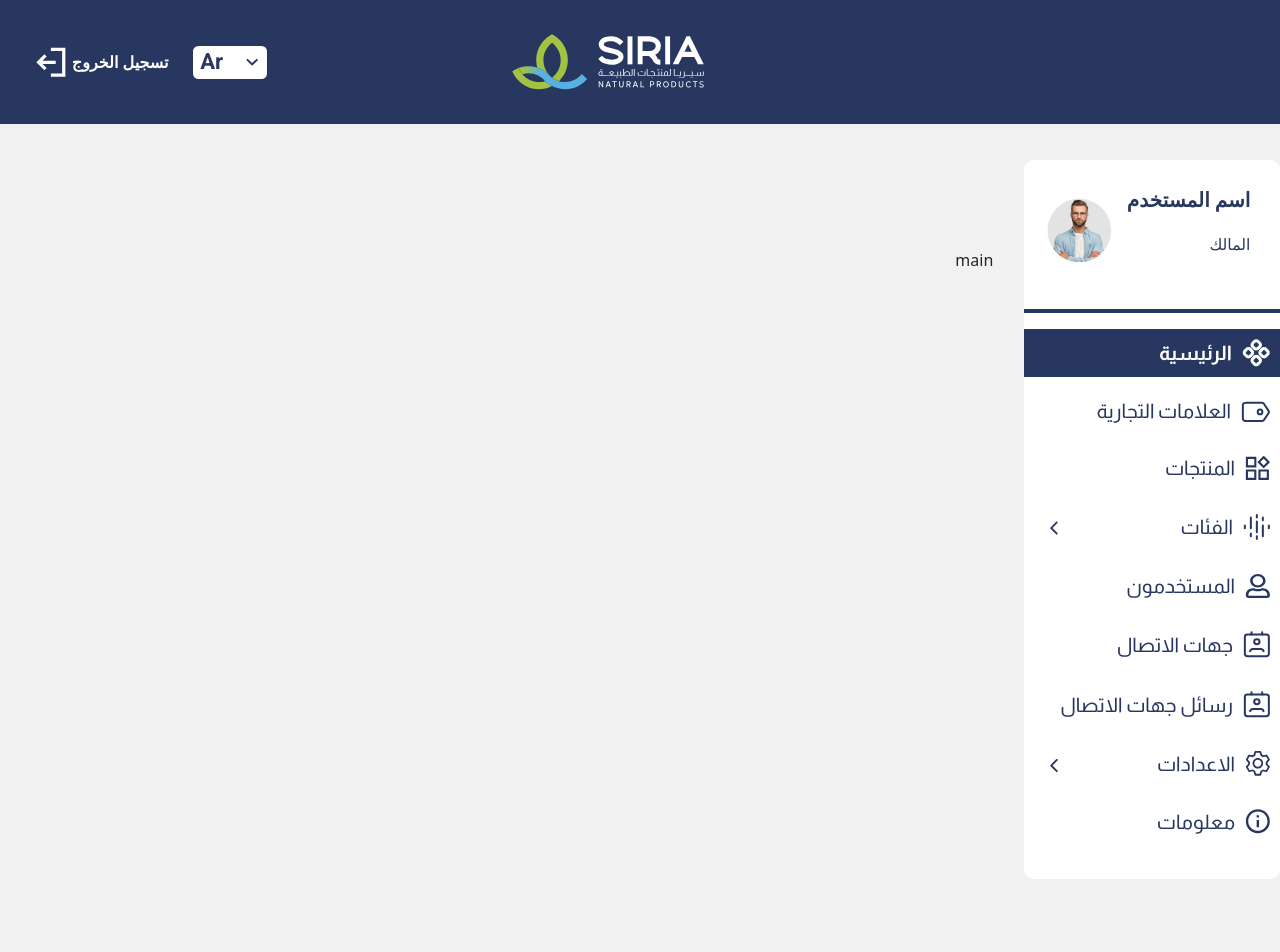
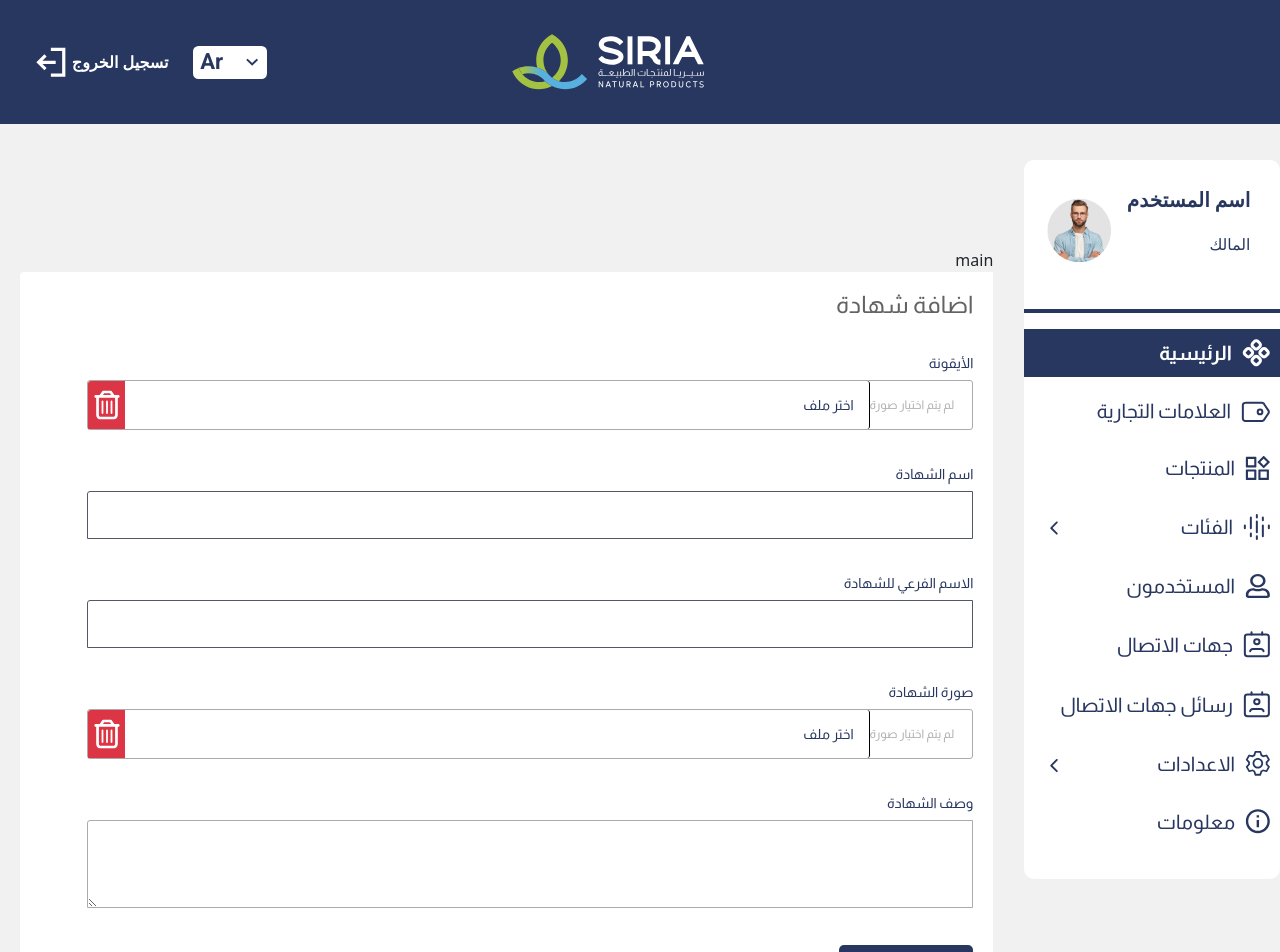
Before and after one commit to HindAljendy/Siria_Herbs_Dashbord, a React (Vite) app: page / in a window 1280 px wide. Shown: the top 952 px of the page. Before the commit the page ends 879 px from the top, so only its background shows below. Built offline with nearby package versions, Linux system fonts and the light colour scheme; a web font is replaced by a local one.

Commit message:
Update certifications

```diff
--- a/src/componnents/Category/CategoryTable/CategoryTable.css
+++ b/src/componnents/Category/CategoryTable/CategoryTable.css
@@ -83,7 +83,6 @@
 
   .NA_table .NA_product-image {
     width:3.5rem;
-    height: 2rem;
 
   }
   .NA_table .delete-edite {
--- a/src/componnents/Certificates/Certificates.tsx
+++ b/src/componnents/Certificates/Certificates.tsx
@@ -1,8 +1,34 @@
-import React from 'react'
+import React, { useEffect, useState } from 'react'
+import CertificaTable from '../Table/CertificaTable'
+import axios from 'axios'
+
+type TCertificate = {
+  id: number
+  icon: string;
+  name: string;
+  subname: string;
+  photo: string;
+  description: string;
+}
 
 const Certificates = () => {
+
+  const [certifications, setCertifications] = useState<TCertificate[]>([])
+
+  useEffect(() => {
+    axios.get("http://127.0.0.1:8000/api/certifications")
+    .then(response => setCertifications(response.data.data.data))
+    .catch(error => console.error(error))
+    .finally(()=>console.table(certifications));
+  }, [])
+
+  // console.log(certifications)
   return (
-    <div>Certificates</div>
+    <>
+      <CertificaTable title="الشهادات" buttonLabel="إضافة شهادة" columns={["الايقونة", "الاسم", "الاسم الفرعي", "الصورة", "الوصف", "الإجرائات"]}
+        data={ certifications}
+      />
+    </>
   )
 }
 
--- a/src/componnents/Form/CertificaForm/Certifica.tsx
+++ b/src/componnents/Form/CertificaForm/Certifica.tsx
@@ -1,30 +1,84 @@
 import React, { useEffect, useState } from "react";
 import axios from "axios";
-import TextArea from "../TextArea/TextArea";
 import SaveButton from "../Buttons/SaveButton";
-import ImageUpload from './../ImageUpload/ImageUpload ';
+import { useParams } from "react-router-dom";
+import { FaRegTrashCan } from "react-icons/fa6";
+
+type TCertificate = {
+    icon: File | string | null;
+    name: string;
+    subname: string;
+    photo: File | string | null;
+    description: string;
+}
 
 export default function Certifica() {
-    const [formData, setFormData] = useState({
-        title: "",
+    const [formData, setFormData] = useState<TCertificate>({
+        icon: null,
+        name: "",
+        subname: "",
+        photo: null,
         description: "",
-        file: null,
     });
+    const [certeivcateId, setCerteivcateId] = useState<string>('');
+    const { itemId } = useParams<{ itemId: string }>();
 
     useEffect(() => {
-        const fetchData = async () => {
+        if (itemId) {
+            setCerteivcateId(itemId);
+            axios.get(`http://127.0.0.1:8000/api/certification/${certeivcateId}`)
+                .then((response) => setFormData(response.data.data))
+                .then(() => console.table(formData));
+        }
+    }, [itemId]);
+
+    const handleSubmit = async (event: React.FormEvent) => {
+        event.preventDefault();
         try {
-                const response = await axios.get("http://127.0.0.1:8000/api/about/1");
-                console.log('hhhhhffhello' +response.data.data);
-                setFormData(response.data.data);
+            const formDataToSend = new FormData();
+            formDataToSend.append('name', formData.name);
+            formDataToSend.append('subname', formData.subname);
+            formDataToSend.append('description', formData.description);
+            if (formData.icon) {
+                formDataToSend.append('icon', formData.icon);
+            }
+            if (formData.photo) {
+                formDataToSend.append('photo', formData.photo);
+            }
+
+            if (certeivcateId) {
+                formDataToSend.append('_method', 'PUT')
+                const response = await axios.post(
+                    `http://127.0.0.1:8000/api/certification/${certeivcateId}/update`,
+                    formData, {
+                    headers: {
+                        // 'Authorization': 'Bearer <token>',
+                        'Content-Type': 'multipart/form-data'
+                    }
+                }
+                );
+                console.log("Success:", response.data);
+                // Handle success (e.g., show a message)
+            } else {
+                const response = await axios.post(
+                    `http://127.0.0.1:8000/api/certification-create`,
+                    formData, {
+                    headers: {
+                        // 'Authorization': 'Bearer <token>',
+                        'Content-Type': 'multipart/form-data'
+                    }
+                }
+                );
+                console.log("Success:", response.data);
+                // Handle success (e.g., show a message)
+            }
         } catch (error) {
-                console.error("Failed to fetch data:", error);
+            console.error("Error sending data:", error);
+            // Handle error (e.g., show an error message)
         }
+
     };
-        fetchData();
-    }, []);
-
-    const handleChange = (e) => {
+    const handleChange = (e: React.ChangeEvent<HTMLInputElement | HTMLTextAreaElement>) => {
         const { name, value } = e.target;
         setFormData(prevState => ({
             ...prevState,
@@ -32,60 +86,121 @@ export default function Certifica() {
         }));
     };
 
-    const handleChangeFile = (e) => {
+    const [iconName, setIconName] = useState<string>('لم يتم اختيار صورة');
+
+    const handleIconChange = (e: React.ChangeEvent<HTMLInputElement>) => {
+        const file = e.target.files?.[0];
+        if (file) {
+            setIconName(file.name);
             setFormData(prevState => ({
                 ...prevState,
-            file: e.target.files[0]
+                icon: file
             }));
-    };
-
-    const handleSubmit = async (event) => {
-        event.preventDefault();
-        try {
-          const formDataToSend = new FormData();
-          formDataToSend.append('title', formData.title);
-          formDataToSend.append('description', formData.description);
-          if (formData.file) {
-            formDataToSend.append('file', formData.file);
-          }
-          console.log(formData);
-          const response = await axios.put(
-            "http://127.0.0.1:8000/api/about/1",
-            formData
-          );
-
-          console.log("Success:", response.data);
-          // Handle success (e.g., show a message)
-        } catch (error) {
-          console.error("Error sending data:", error);
-          // Handle error (e.g., show an error message)
+        } else {
+            setIconName('لم يتم اختيار صورة');
         }
     };
 
+    const triggerIconInput = (e: React.MouseEvent<HTMLButtonElement>) => {
+        e.preventDefault();
+
+        const fileInputElement = document.getElementById('iconInput') as HTMLInputElement | null;
+        if (fileInputElement) {
+            fileInputElement.click();
+        }
+    };
+
+    const [photoName, setPhotoName] = useState<string>('لم يتم اختيار صورة');
+
+    const handlePhotoChange = (e: React.ChangeEvent<HTMLInputElement>) => {
+        const file = e.target.files?.[0];
+        if (file) {
+            setPhotoName(file.name);
+            setFormData(prevState => ({
+                ...prevState,
+                photo: file
+            }));
+        } else {
+            setPhotoName('لم يتم اختيار صورة');
+        }
+    };
+
+    const triggerPhotoInput = (e: React.MouseEvent<HTMLButtonElement>) => {
+        e.preventDefault();
+
+        const fileInputElement = document.getElementById('photoInput') as HTMLInputElement | null;
+        if (fileInputElement) {
+            fileInputElement.click();
+        }
+    };
+
+
+
     return (
         <form className='form' onSubmit={handleSubmit}>
-            <div className='form-header'>إضافة شهادة</div>
-            <ImageUpload name="الإبقونة" onChange={handleChangeFile}/>
+            <div className='form-header'>{certeivcateId ? 'تعديل شهادة' : 'اضافة شهادة'}</div>
+
+            <div className=" input">
+                <label htmlFor="name" className="HJ_FontColor_gray"> الأيقونة</label>
+                <div className="file-upload-wrapper">
+                    <button className="choose-file-btn" onClick={triggerIconInput}>
+                        <span>اختر ملف</span>
+                    </button>
+                    <div className="file-name">{iconName}</div>
+                    <input
+                        type="file"
+                        id="iconInput"
+                        onChange={handleIconChange} // Ensure handleFileChange is used here
+                        style={{ display: "none" }}
+                    />
+                    <span className="icon">
+                        <FaRegTrashCan />
+                    </span>
+                </div>
+            </div>
+
             <div className='input'>
                 <label htmlFor="title">اسم الشهادة</label>
                 <input type="text"
-                 name="title"
+                    name="name"
                     id="title"
-                 value={formData.title}
+                    value={formData.name}
                     onChange={handleChange}
                 />
             </div>
             <div className='input'>
                 <label htmlFor="title"> الاسم الفرعي للشهادة</label>
                 <input type="text"
-                 name="title"
+                    name="subname"
                     id="title"
-                 value={formData.title}
+                    value={formData.subname}
                     onChange={handleChange}
                 />
             </div>
-            <ImageUpload name="صورة الشهادة" onChange={handleChangeFile}/>
-            <TextArea name="وصف الشهادة" value={formData.description} onChange={handleChange}/>
+
+            <div className=" input">
+                <label htmlFor="name" className="HJ_FontColor_gray">  صورة الشهادة</label>
+                <div className="file-upload-wrapper">
+                    <button className="choose-file-btn" onClick={triggerPhotoInput}>
+                        <span>اختر ملف</span>
+                    </button>
+                    <div className="file-name">{photoName}</div>
+                    <input
+                        type="file"
+                        id="photoInput"
+                        onChange={handlePhotoChange} // Ensure handleFileChange is used here
+                        style={{ display: "none" }}
+                    />
+                    <span className="icon">
+                        <FaRegTrashCan />
+                    </span>
+                </div>
+            </div>
+
+            <div className='input'>
+                <label htmlFor="description" className="HJ_FontColor_gray"> وصف الشهادة</label>
+                <textarea name="description" id="description" className='MA_TextArea' value={formData.description} onChange={handleChange}></textarea>
+            </div>
             <SaveButton />
         </form>
     );
--- a/src/componnents/Table/Table.css
+++ b/src/componnents/Table/Table.css
@@ -3,7 +3,6 @@
   width: 100%;
   border-radius: 4px;
 }
-
 
 .table-container .table-header {
   display: flex;
@@ -11,8 +10,6 @@
   align-items: center;
   padding: 15.55px 31.28px 36.23px 30.72px;
 }
-
-
 
 .table-container .table-header  .NA_button_Name {
   font-family: var(--almarai-family);
@@ -23,7 +20,6 @@
   color: var(--absolute-white);
 
 }
-
 
 .table-container  .table-header h2 {
   font-family: var(--almarai-family);
@@ -78,7 +74,6 @@
 
 .NA_table .NA_product-image {
   width: 66px;
-  height: 66px;
   object-fit: cover;
   border-radius: 4px;
   -webkit-border-radius: 4px;
--- a/src/pages/Main/Main.tsx
+++ b/src/pages/Main/Main.tsx
@@ -1,13 +1,13 @@
 import React from 'react'
-// import Certifica from '../../componnents/Form/CertificaForm/Certifica'
-// import CertificaTable from '../../componnents/Table/CertificaTable'
+import Certifica from '../../componnents/Form/CertificaForm/Certifica'
+import CertificaTable from '../../componnents/Table/CertificaTable'
 
 const Main = () => {
   return (
     <div>
       main
-      {/* <Certifica/> */}
-      {/* <CertificaTable title="الشهادات" buttonLabel="إضافة شهادة"  columns={["الايقونة" , "الاسم" ,"الاسم الفرعي" ,"الصورة" , "الوصف","الإجرائات"]}
+      <Certifica/>
+      <CertificaTable title="الشهادات" buttonLabel="إضافة شهادة"  columns={["الايقونة" , "الاسم" ,"الاسم الفرعي" ,"الصورة" , "الوصف","الإجرائات"]}
       data={
         [
           {
@@ -15,7 +15,7 @@ const Main = () => {
           },
         ]
       }
-        /> */}
+        />
     </div>
   )
 }
```
Also changed, not shown: src/componnents/Table/CertificaTable.tsx (+6 -6 lines). Lines whose indentation alone changed are shown as unchanged.
